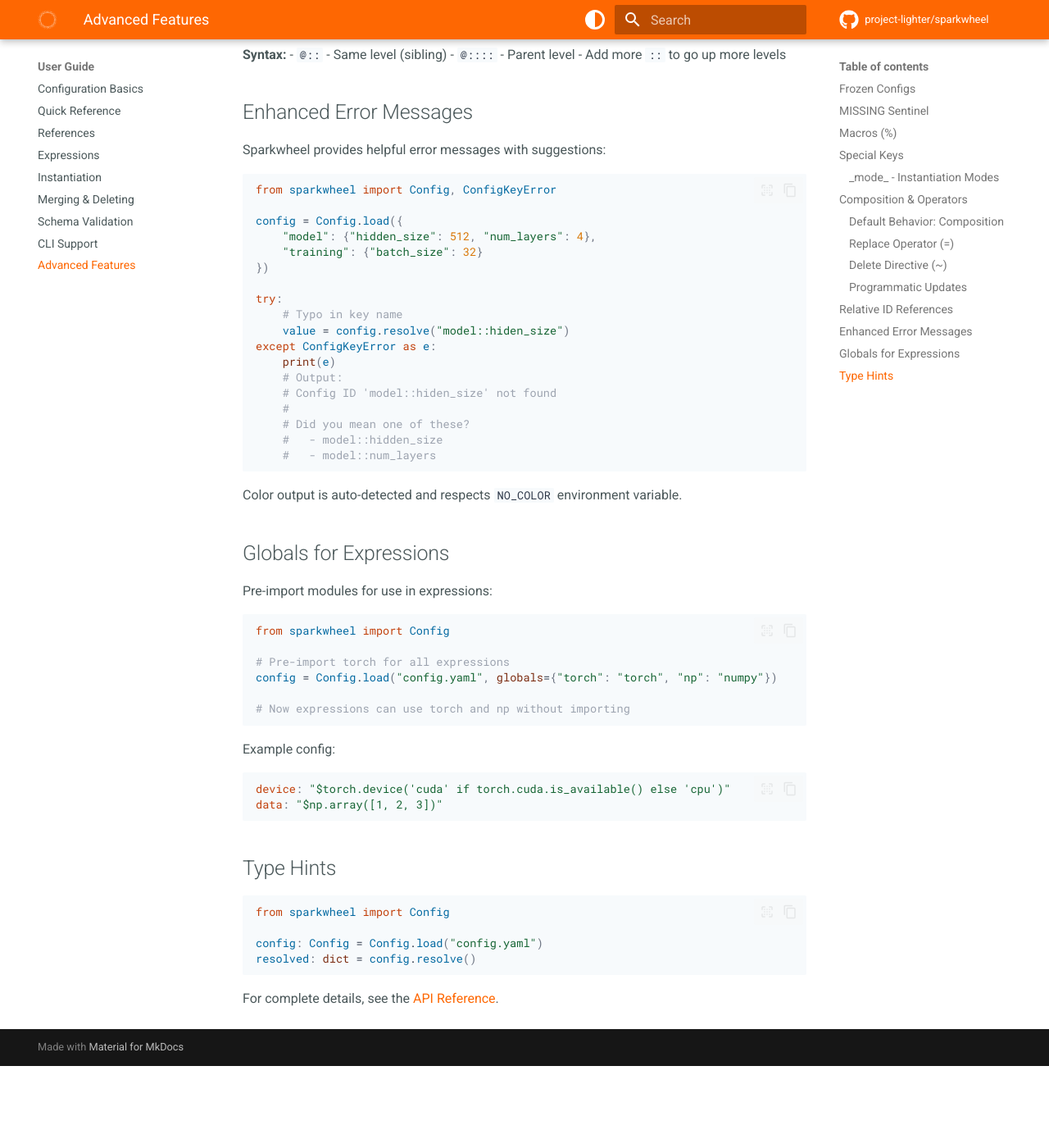
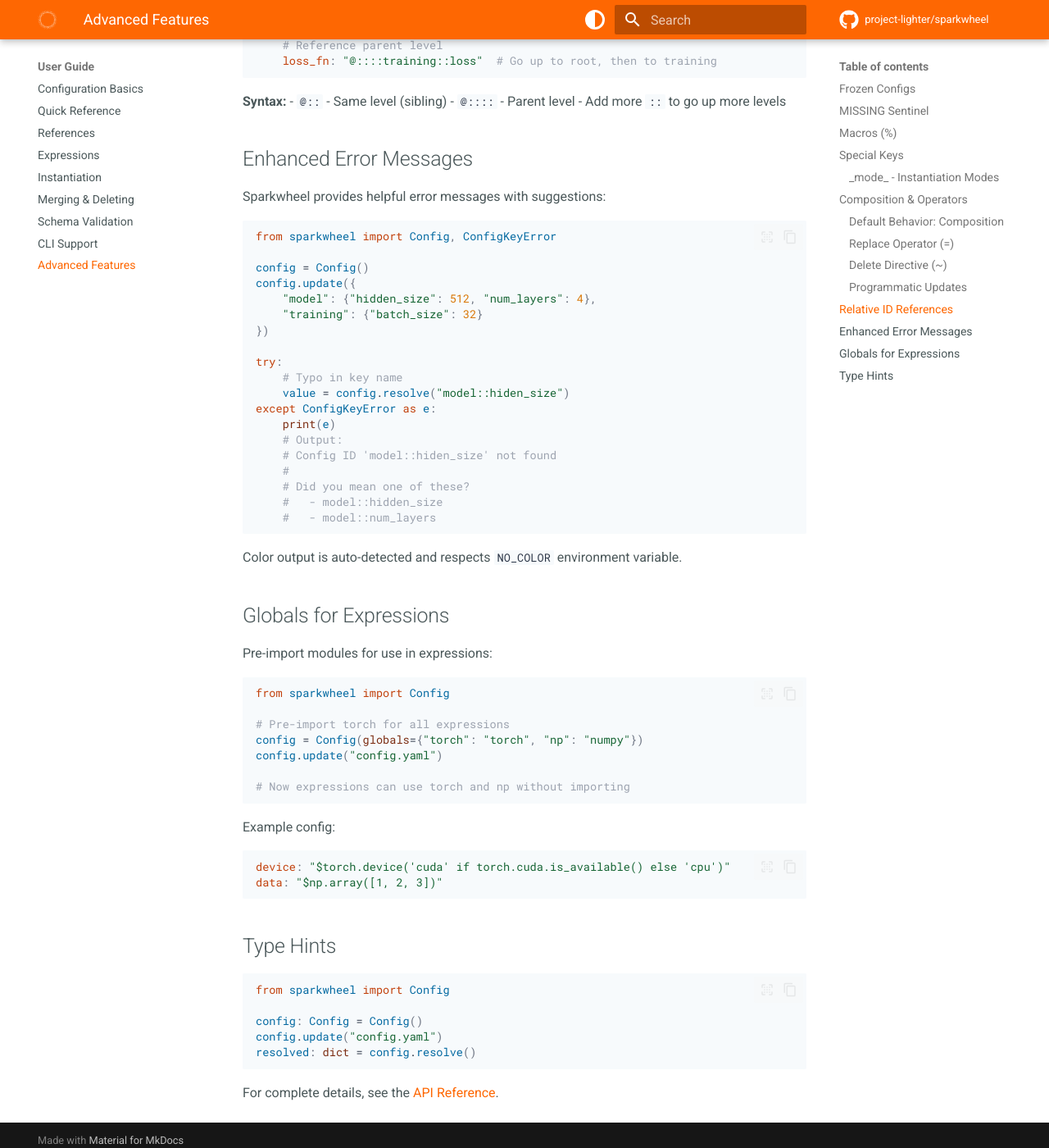
Before and after one commit to project-lighter/sparkwheel, an MkDocs documentation site: the page built from docs/user-guide/advanced.md, in a window 1280 px wide and 1400 px high, scrolled down 5288 px. Shown: the whole window at 82% size. Built offline with MkDocs 1.6.1 and Material for MkDocs 9.7.7, drawn with Linux system fonts in a browser that asks for light colours; comment, search, counter and statistics services are not loaded; before the commit the page ends 6588 px from its top, so only the background shows below that; some of the changed text lies outside the part shown.

Commit message:
Docs: Update examples to use new API pattern
Update all examples from Config.load() to Config().update() pattern:
- README.md quick start example
- All examples in docs/user-guide/advanced.md
- All examples in docs/user-guide/expressions.md
- All examples in docs/user-guide/instantiation.md

This clarifies the two-step initialization and update process, making
the eager/lazy processing stages more explicit.

🤖 Generated with [Claude Code](https://claude.com/claude-code)

Co-Authored-By: Claude <noreply@anthropic.com>

````diff
--- a/docs/user-guide/advanced.md
+++ b/docs/user-guide/advanced.md
@@ -171,7 +171,8 @@ model:  # Merges by default!
 ```python
 from sparkwheel import Config
 
-config = Config.load("base.yaml")
+config = Config()
+config.update("base.yaml")
 config.update("override.yaml")
 
 # Result:
@@ -213,7 +214,8 @@ Use `~key: null` to delete a key, or `~key: [items]` to delete specific items fr
 ```
 
 ```python
-config = Config.load("base.yaml")
+config = Config()
+config.update("base.yaml")
 config.update({"~model::dropout": None})  # Remove entire key
 config.update({"~plugins": [0, 2]})  # Remove list items
 config.update({"~dataloaders": ["train", "test"]})  # Remove dict keys
@@ -226,7 +228,8 @@ config.update({"~dataloaders": ["train", "test"]})  # Remove dict keys
 Apply operators programmatically:
 
 ```python
-config = Config.load("config.yaml")
+config = Config()
+config.update("config.yaml")
 
 # Set individual values
 config.set("model::hidden_size", 1024)
@@ -267,7 +270,8 @@ Sparkwheel provides helpful error messages with suggestions:
 ```python
 from sparkwheel import Config, ConfigKeyError
 
-config = Config.load({
+config = Config()
+config.update({
     "model": {"hidden_size": 512, "num_layers": 4},
     "training": {"batch_size": 32}
 })
@@ -295,7 +299,8 @@ Pre-import modules for use in expressions:
 from sparkwheel import Config
 
 # Pre-import torch for all expressions
-config = Config.load("config.yaml", globals={"torch": "torch", "np": "numpy"})
+config = Config(globals={"torch": "torch", "np": "numpy"})
+config.update("config.yaml")
 
 # Now expressions can use torch and np without importing
 ```
@@ -312,7 +317,8 @@ data: "$np.array([1, 2, 3])"
 ```python
 from sparkwheel import Config
 
-config: Config = Config.load("config.yaml")
+config: Config = Config()
+config.update("config.yaml")
 resolved: dict = config.resolve()
 ```
 
````
Also changed, not shown: README.md (+2 -1 lines), docs/user-guide/expressions.md (+2 -1 lines), docs/user-guide/instantiation.md (+2 -1 lines).
